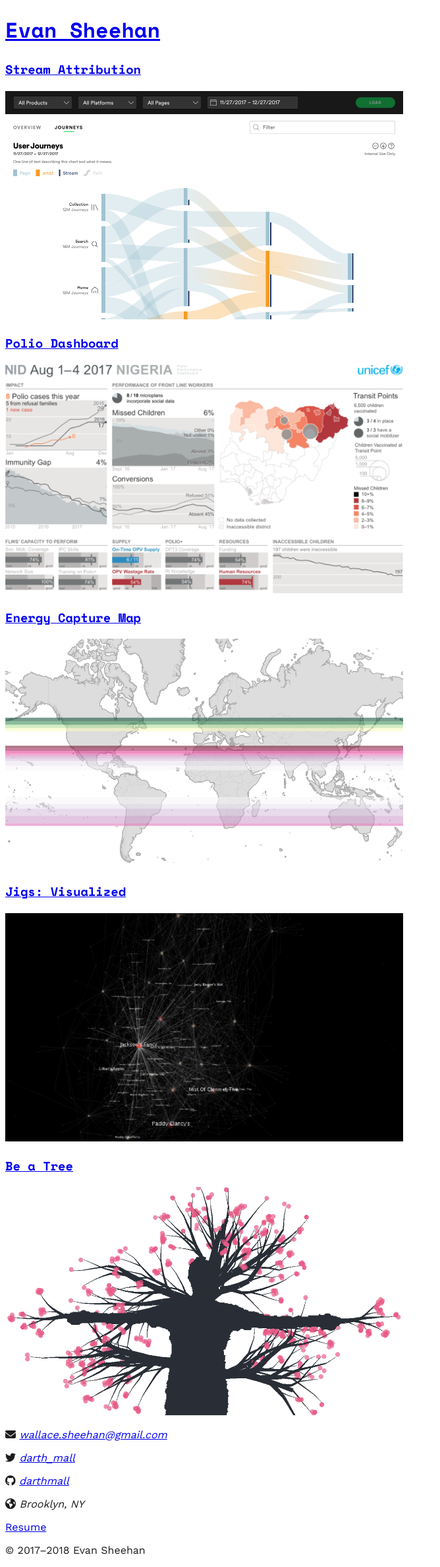
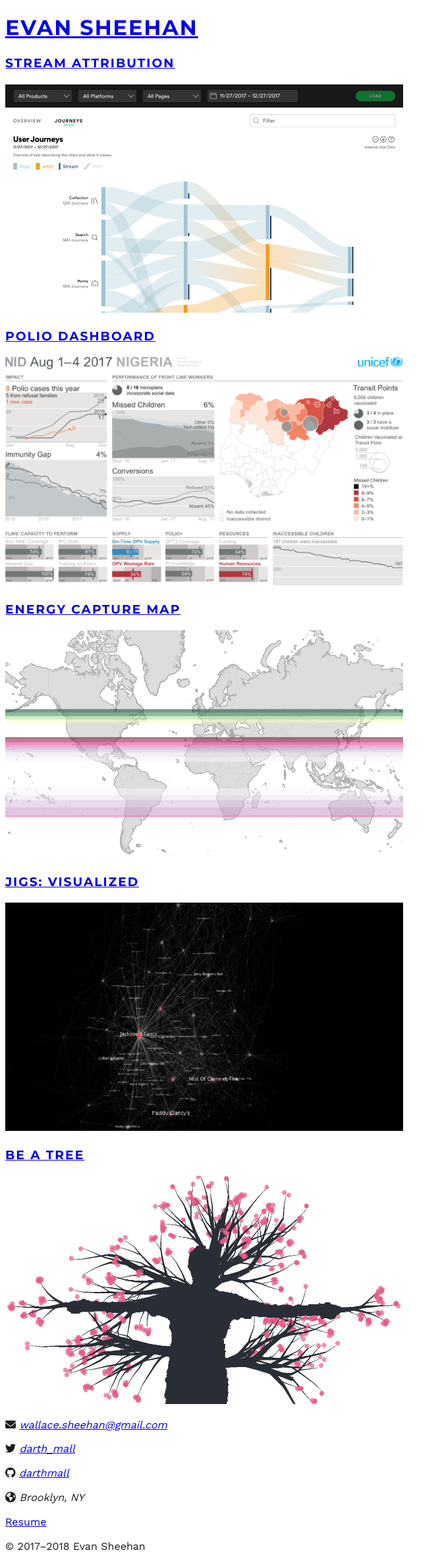
Before and after one commit to darthmall/darthmall.github.io, a Jekyll site: the page built from index.html, in a window 1280 px wide. Shown: the whole page at 66% size, without its empty margins (0-668 px from the left). Built offline with Jekyll 4.4.1, drawn with Linux system fonts in a browser that asks for light colours; nearby versions of some CDN libraries.

Commit message:
Switch fonts to Work Sans/Montserrat
Stick with two fonts for now because it's easier to make it work well.
Montserrat looks great for headings, and Work Sans is quite legible as
body text (since I'm not using italics anywhere). Also increased the
line height for Work Sans and set a max width on paragraphs for more
comfortable reading.

```diff
--- a/_layouts/page.html
+++ b/_layouts/page.html
@@ -4,7 +4,7 @@
     <meta charset="UTF-8">
     <meta name="viewport" content="width=device-width, initial-scale=1.0">
     <meta http-equiv="X-UA-Compatible" content="ie=edge">
-    <link href="https://fonts.googleapis.com/css?family=Montserrat:700|Space+Mono:400,400i,700|Work+Sans:400,700" rel="stylesheet">
+    <link href="https://fonts.googleapis.com/css?family=Montserrat:700|Work+Sans" rel="stylesheet">
     <link rel="stylesheet" href="{{ 'style.css' | relative_url }}">
     <title>{{ site.title }}{% if page.title %}: {{ page.title }}{% endif %}</title>
     <script src="https://use.fontawesome.com/16ccd9e889.js"></script>
--- a/_sass/typography.sass
+++ b/_sass/typography.sass
@@ -1,14 +1,23 @@
 body
   color: $text-color
   font-family: $body-font
+  line-height: $line-height
 
 header
   font-family: $title-font
 
 h1
   font-family: $title-font
+  text-transform: uppercase
+  letter-spacing: 2px
 
 h2, h3, h4, h5, h6
   font-family: $header-font
   letter-spacing: 1px
   text-transform: uppercase
+
+p
+  max-width: $line-length
+
+img
+  max-width: 100%
--- a/_sass/variables.sass
+++ b/_sass/variables.sass
@@ -1,11 +1,10 @@
-
 $body-font: "Work Sans", sans-serif
 $header-font: "Montserrat", sans-serif
-$title-font: "Space Mono", monospace
+$title-font: "Montserrat", sans-serif
 
 $font-size: 1em
 
-$line-height: 1.2
+$line-height: 1.3
 $line-length: 35em
 
 $text-color: #1C1C1C
```
